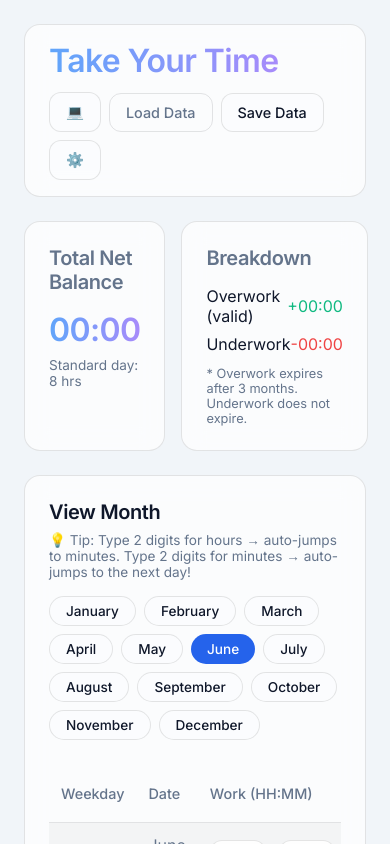
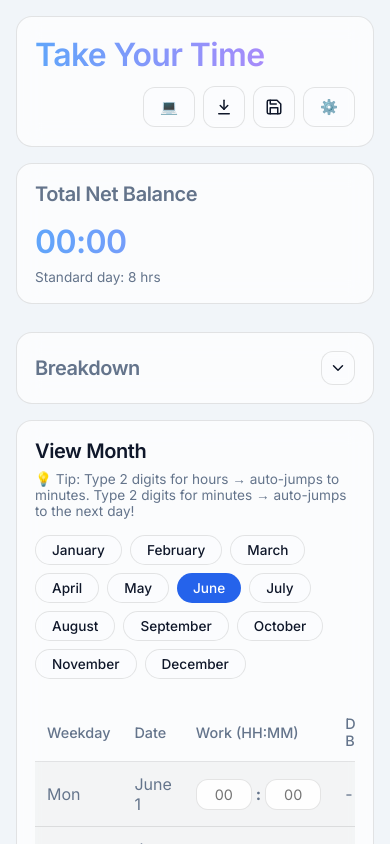
Before and after one commit to notNullThen/take-your-time, a React (Vite) app: page / in a window 390 px wide. Shown: the top 844 px of the page. Built offline with nearby package versions, Linux system fonts and the light colour scheme.

Commit message:
better UI for mobile

```diff
--- a/src/App.tsx
+++ b/src/App.tsx
@@ -11,6 +11,22 @@ const CLEARING_ALL_DATA_FLAG = "__takeYourTimeClearingAllData";
 type ClearAllDataWindow = Window & {
   [CLEARING_ALL_DATA_FLAG]?: boolean;
 };
+
+const LoadIcon = () => (
+  <svg className="button-icon" viewBox="0 0 24 24" aria-hidden="true">
+    <path d="M12 3v12" />
+    <path d="m7 10 5 5 5-5" />
+    <path d="M5 21h14" />
+  </svg>
+);
+
+const SaveIcon = () => (
+  <svg className="button-icon" viewBox="0 0 24 24" aria-hidden="true">
+    <path d="M19 21H5a2 2 0 0 1-2-2V5a2 2 0 0 1 2-2h11l5 5v11a2 2 0 0 1-2 2Z" />
+    <path d="M17 21v-8H7v8" />
+    <path d="M7 3v5h8" />
+  </svg>
+);
 
 function App() {
   const {
@@ -116,46 +132,25 @@ function App() {
 
   return (
     <div className="app-container">
-      <header
-        className="flex-between glass-panel"
-        style={{
-          padding: "16px 24px",
-          marginBottom: "24px",
-          flexWrap: "wrap",
-          gap: "12px",
-        }}
-      >
+      <header className="app-header glass-panel">
         <h1>Take Your Time</h1>
-        <div
-          style={{
-            display: "flex",
-            gap: "8px",
-            alignItems: "center",
-            flexWrap: "wrap",
-          }}
-        >
+        <div className="app-actions">
           <button
             className="secondary"
             onClick={cycleTheme}
             title={`Theme: ${settings.theme}`}
+            aria-label={`Theme: ${settings.theme}`}
           >
             {getThemeIcon()}
           </button>
 
           <label
-            className="secondary"
-            style={{
-              display: "inline-flex",
-              alignItems: "center",
-              padding: "10px 16px",
-              border: "1px solid var(--glass-border)",
-              borderRadius: "var(--radius)",
-              cursor: "pointer",
-              fontSize: "0.9rem",
-              fontWeight: 500,
-            }}
+            className="secondary file-button collapses-on-mobile"
+            title="Load Data"
+            aria-label="Load Data"
           >
-            Load Data
+            <LoadIcon />
+            <span className="button-label">Load Data</span>
             <input
               type="file"
               accept=".json"
@@ -164,11 +159,22 @@ function App() {
             />
           </label>
 
-          <button className="secondary" onClick={exportData}>
-            Save Data
+          <button
+            className="secondary collapses-on-mobile"
+            onClick={exportData}
+            title="Save Data"
+            aria-label="Save Data"
+          >
+            <SaveIcon />
+            <span className="button-label">Save Data</span>
           </button>
 
-          <button className="secondary" onClick={() => setIsSettingsOpen(true)}>
+          <button
+            className="secondary"
+            onClick={() => setIsSettingsOpen(true)}
+            title="Settings"
+            aria-label="Settings"
+          >
             ⚙️
           </button>
         </div>
--- a/src/components/SummaryCards.tsx
+++ b/src/components/SummaryCards.tsx
@@ -1,4 +1,4 @@
-import React from 'react';
+import React, { useEffect, useState } from 'react';
 import type { AppSettings } from '../types';
 import { formatHoursToHHMM } from '../utils/calculations';
 
@@ -9,12 +9,34 @@ interface SummaryCardsProps {
   settings: AppSettings;
 }
 
+const ChevronDownIcon = () => (
+  <svg className="breakdown-toggle-icon" viewBox="0 0 24 24" aria-hidden="true">
+    <path d="m6 9 6 6 6-6" />
+  </svg>
+);
+
 export const SummaryCards: React.FC<SummaryCardsProps> = ({
   totalOverwork,
   totalUnderwork,
   netBalance,
   settings,
 }) => {
+  const [isBreakdownOpen, setIsBreakdownOpen] = useState(() => {
+    if (typeof window === 'undefined') return true;
+    return !window.matchMedia('(max-width: 640px)').matches;
+  });
+
+  useEffect(() => {
+    const mediaQuery = window.matchMedia('(max-width: 640px)');
+    const handleChange = (event: MediaQueryListEvent) => {
+      setIsBreakdownOpen(!event.matches);
+    };
+
+    setIsBreakdownOpen(!mediaQuery.matches);
+    mediaQuery.addEventListener('change', handleChange);
+    return () => mediaQuery.removeEventListener('change', handleChange);
+  }, []);
+
   return (
     <div className="grid-2">
       <div className="glass-panel">
@@ -29,8 +51,18 @@ export const SummaryCards: React.FC<SummaryCardsProps> = ({
           Standard day: {settings.standardHours} hrs
         </p>
       </div>
-      <div className="glass-panel">
+      <details
+        className="glass-panel breakdown-card"
+        open={isBreakdownOpen}
+        onToggle={(event) => setIsBreakdownOpen(event.currentTarget.open)}
+      >
+        <summary className="breakdown-summary">
           <h2 className="text-muted">Breakdown</h2>
+          <span className="breakdown-toggle-button" aria-hidden="true">
+            <ChevronDownIcon />
+          </span>
+        </summary>
+        <div className="breakdown-content">
           <div className="flex-between" style={{ marginBottom: '8px' }}>
             <span>Overwork (valid)</span>
             <span className="text-success" data-testid="valid-overwork-balance">+{formatHoursToHHMM(totalOverwork).replace('+', '').replace('-', '')}</span>
@@ -43,6 +75,7 @@ export const SummaryCards: React.FC<SummaryCardsProps> = ({
             * Overwork expires after {settings.expirationMonths} {settings.expirationMonths === 1 ? 'month' : 'months'}. Underwork does not expire.
           </p>
         </div>
+      </details>
     </div>
   );
 };
--- a/src/index.css
+++ b/src/index.css
@@ -54,6 +54,23 @@ body {
   width: 100%;
 }
 
+.app-header {
+  display: flex;
+  justify-content: space-between;
+  align-items: center;
+  padding: 16px 24px;
+  margin-bottom: 24px;
+  flex-wrap: wrap;
+  gap: 12px;
+}
+
+.app-actions {
+  display: flex;
+  gap: 8px;
+  align-items: center;
+  flex-wrap: wrap;
+}
+
 /* Glass panel utility */
 .glass-panel {
   background: var(--glass-bg);
@@ -100,6 +117,31 @@ button {
   gap: 8px;
 }
 
+.file-button {
+  display: inline-flex;
+  align-items: center;
+  justify-content: center;
+  gap: 8px;
+  padding: 10px 16px;
+  border: 1px solid var(--glass-border);
+  border-radius: var(--radius);
+  cursor: pointer;
+  font-size: 0.9rem;
+  font-weight: 500;
+  color: var(--text-color);
+}
+
+.button-icon {
+  width: 18px;
+  height: 18px;
+  flex: 0 0 18px;
+  fill: none;
+  stroke: currentColor;
+  stroke-width: 2;
+  stroke-linecap: round;
+  stroke-linejoin: round;
+}
+
 button.primary {
   background-color: var(--primary);
   color: white;
@@ -116,6 +158,14 @@ button.secondary {
 }
 
 button.secondary:hover {
+  background: rgba(255, 255, 255, 0.2);
+}
+
+.file-button.secondary {
+  background: rgba(255, 255, 255, 0.1);
+}
+
+.file-button.secondary:hover {
   background: rgba(255, 255, 255, 0.2);
 }
 
@@ -183,6 +233,64 @@ input[type="number"] {
   display: grid;
   grid-template-columns: 1fr 1fr;
   gap: 16px;
+}
+
+.breakdown-card {
+  overflow: hidden;
+}
+
+.breakdown-summary {
+  display: flex;
+  align-items: center;
+  justify-content: space-between;
+  gap: 12px;
+  list-style: none;
+  cursor: pointer;
+}
+
+.breakdown-summary::-webkit-details-marker {
+  display: none;
+}
+
+.breakdown-summary h2 {
+  margin-bottom: 0;
+}
+
+.breakdown-toggle-button {
+  display: inline-flex;
+  align-items: center;
+  justify-content: center;
+  width: 34px;
+  height: 34px;
+  flex: 0 0 34px;
+  border: 1px solid var(--glass-border);
+  border-radius: var(--radius);
+  background: rgba(255, 255, 255, 0.1);
+  color: var(--text-color);
+  transition: background-color 0.2s;
+}
+
+.breakdown-summary:hover .breakdown-toggle-button {
+  background: rgba(255, 255, 255, 0.2);
+}
+
+.breakdown-toggle-icon {
+  width: 18px;
+  height: 18px;
+  fill: none;
+  stroke: currentColor;
+  stroke-width: 2;
+  stroke-linecap: round;
+  stroke-linejoin: round;
+  transition: transform 0.2s;
+}
+
+.breakdown-card[open] .breakdown-toggle-icon {
+  transform: rotate(180deg);
+}
+
+.breakdown-content {
+  padding-top: 16px;
 }
 
 .text-success { color: var(--success); }
@@ -256,3 +364,58 @@ body.light-theme .empty-row td {
 .hidden-file-input {
   display: none;
 }
+
+@media (min-width: 641px) {
+  .breakdown-summary {
+    cursor: default;
+  }
+}
+
+@media (max-width: 640px) {
+  .app-container {
+    padding: 16px;
+  }
+
+  .app-header {
+    padding: 14px 16px;
+    align-items: flex-start;
+  }
+
+  .app-actions {
+    flex-wrap: nowrap;
+    margin-left: auto;
+  }
+
+  .collapses-on-mobile {
+    width: 42px;
+    height: 42px;
+    padding: 10px;
+    gap: 0;
+  }
+
+  .collapses-on-mobile .button-label {
+    position: absolute;
+    width: 1px;
+    height: 1px;
+    padding: 0;
+    margin: -1px;
+    overflow: hidden;
+    clip: rect(0, 0, 0, 0);
+    white-space: nowrap;
+    border: 0;
+  }
+
+  .grid-2 {
+    grid-template-columns: 1fr;
+    gap: 12px;
+  }
+
+  .glass-panel {
+    padding: 18px;
+    margin-bottom: 16px;
+  }
+
+  .breakdown-card:not([open]) {
+    margin-bottom: 16px;
+  }
+}
```
Also changed, not shown: 1 other file (tests, documents, lock files or other folders). Lines whose indentation alone changed are shown as unchanged.
